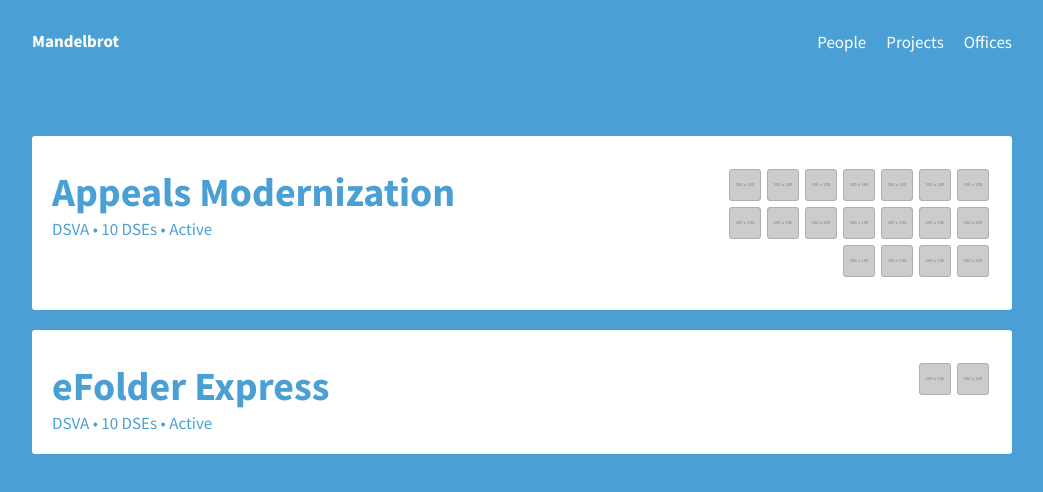
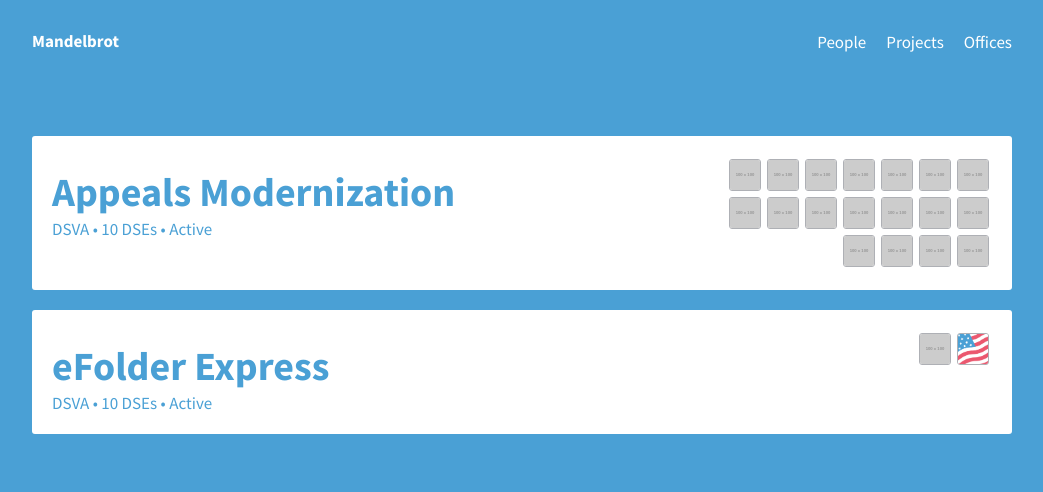
Before and after one commit to paultag/playground, a plain HTML site: page project_search_results.html in a window 1280 px wide. Shown: the whole page, without its empty margins (118-1161 px from the left). Drawn offline with nearby package versions, Linux system fonts and the light colour scheme; files that its build step writes are made by us from their sources; placeholder pictures from the web are drawn by us.

Commit message:
makes default img url instead of bg img

```diff
--- a/css/main.scss
+++ b/css/main.scss
@@ -329,6 +329,10 @@ making .mdl-app-segment a grandchild element of .mdl-app.
   .mdl-name, .mdl-meta {
     margin: 0;
   }
+
+  .mdl-pic {
+    border: 1px solid $color-gray-light;
+  }
   .mdl-name {
     padding-top: rem(10px);
   }
@@ -337,43 +341,35 @@ making .mdl-app-segment a grandchild element of .mdl-app.
   }
 }
 
-.mdl-profile .mdl-result-card .mdl-pic {
-  width: rem(175px);
-  height: rem(175px);
-  background-image: url("../img/default-profile.png");
-  border-radius: rem(175px);
-  border: 1px solid $color-gray-light;
+// Profile Results
+.mdl-profile .mdl-result-card {
+  .mdl-pic {
+    width: rem(175px);
+    height: rem(175px);
+    border-radius: rem(175px);
+  }
 }
 
+// Map Results
 .mdl-map {
     width: rem(175px);
     height: rem(175px);
     z-index: 0;
 }
-.mdl-list {
-    padding-bottom: rem(17px);
-}
 
-.mdl-project .mdl-result-card, .mdl-project .mdl-result-card:hover {
+// Project Results
+.mdl-project .mdl-result-card {
   padding: rem(20px);
   min-height: rem(120px);
-
   .mdl-name {
     margin: 0;
   }
-
   .mdl-pic {
-    margin: 10px 0 ;
-  }
-  .mdl-pic img {
-    border: 1px solid $color-gray-light;
     border-radius: 3px;
     float: right;
-    background-color: $color-mdl-red;
     width: rem(32px);
     height: rem(32px);
     margin: rem(3px);
   }
 
-
 }
--- a/project_search_results.html
+++ b/project_search_results.html
@@ -35,25 +35,25 @@
               <h1 class="mdl-name">Appeals Modernization</h1>
               <div "mdl-meta">DSVA • 10 DSEs • Active</div>
             </div>
-            <div class="usa-width-one-third mdl-pic">
-              <img src=" http://placehold.it/100/fff?text=pic">
-              <img src=" http://placehold.it/100/fff?text=pic">
-              <img src=" http://placehold.it/100/fff?text=pic">
-              <img src=" http://placehold.it/100/fff?text=pic">
-              <img src=" http://placehold.it/100/fff?text=pic">
-              <img src=" http://placehold.it/100/fff?text=pic">
-              <img src=" http://placehold.it/100/fff?text=pic">
-              <img src=" http://placehold.it/100/fff?text=pic">
-              <img src=" http://placehold.it/100/fff?text=pic">
-              <img src=" http://placehold.it/100/fff?text=pic">
-              <img src=" http://placehold.it/100/fff?text=pic">
-              <img src=" http://placehold.it/100/fff?text=pic">
-              <img src=" http://placehold.it/100/fff?text=pic">
-              <img src=" http://placehold.it/100/fff?text=pic">
-              <img src=" http://placehold.it/100/fff?text=pic">
-              <img src=" http://placehold.it/100/fff?text=pic">
-              <img src=" http://placehold.it/100/fff?text=pic">
-              <img src=" http://placehold.it/100/fff?text=pic">
+            <div class="usa-width-one-third ">
+              <img class="mdl-pic" src=" http://placehold.it/100/fff?text=pic">
+              <img class="mdl-pic" src=" http://placehold.it/100/fff?text=pic">
+              <img class="mdl-pic" src=" http://placehold.it/100/fff?text=pic">
+              <img class="mdl-pic" src=" http://placehold.it/100/fff?text=pic">
+              <img class="mdl-pic" src=" http://placehold.it/100/fff?text=pic">
+              <img class="mdl-pic" src=" http://placehold.it/100/fff?text=pic">
+              <img class="mdl-pic" src=" http://placehold.it/100/fff?text=pic">
+              <img class="mdl-pic" src=" http://placehold.it/100/fff?text=pic">
+              <img class="mdl-pic" src=" http://placehold.it/100/fff?text=pic">
+              <img class="mdl-pic" src=" http://placehold.it/100/fff?text=pic">
+              <img class="mdl-pic" src=" http://placehold.it/100/fff?text=pic">
+              <img class="mdl-pic" src=" http://placehold.it/100/fff?text=pic">
+              <img class="mdl-pic" src=" http://placehold.it/100/fff?text=pic">
+              <img class="mdl-pic" src=" http://placehold.it/100/fff?text=pic">
+              <img class="mdl-pic" src=" http://placehold.it/100/fff?text=pic">
+              <img class="mdl-pic" src=" http://placehold.it/100/fff?text=pic">
+              <img class="mdl-pic" src=" http://placehold.it/100/fff?text=pic">
+              <img class="mdl-pic" src=" http://placehold.it/100/fff?text=pic">
             </div>
           </div>
 
@@ -63,9 +63,9 @@
               <h1 class="mdl-name">eFolder Express</h1>
               <div "mdl-meta">DSVA • 10 DSEs • Active</div>
             </div>
-            <div class="usa-width-one-third mdl-pic">
-              <img src=" http://placehold.it/100/EB586F?text=pic">
-              <img src=" http://placehold.it/100/EB586F?text=pic">
+            <div class="usa-width-one-third">
+              <img class="mdl-pic" src="img/default-profile.png">
+              <img class="mdl-pic" src=" http://placehold.it/100/fff?text=pic">
             </div>
           </div>
         </div>
```
Also changed, not shown: search_results.html (+4 -4 lines).
